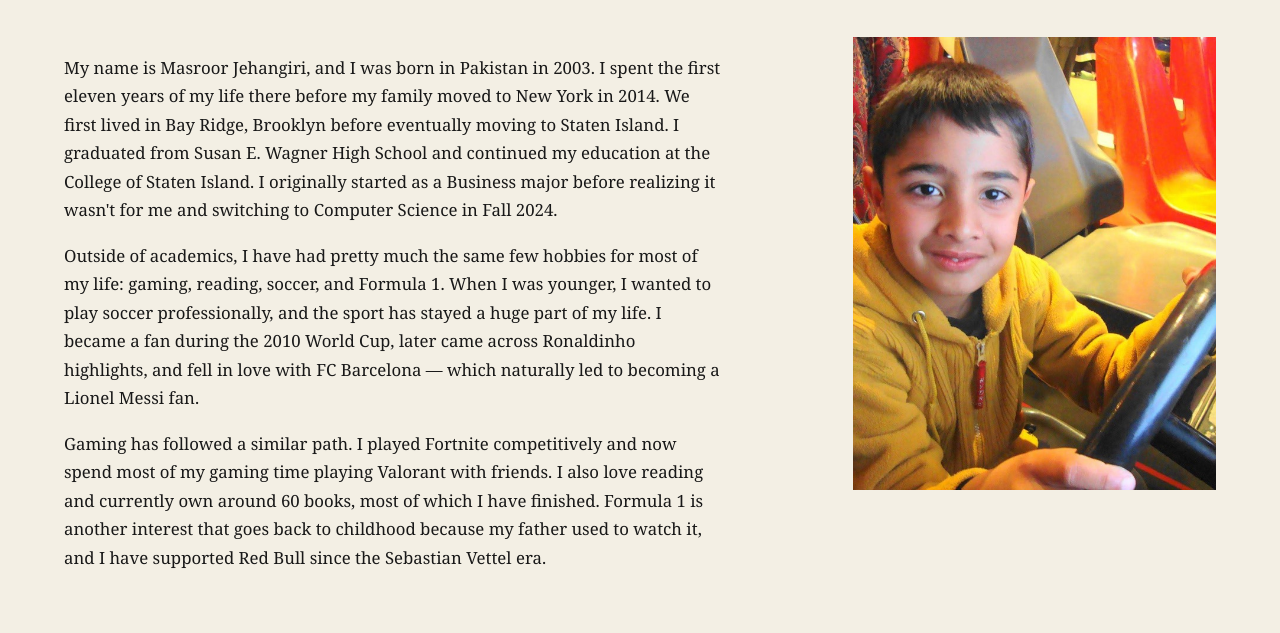
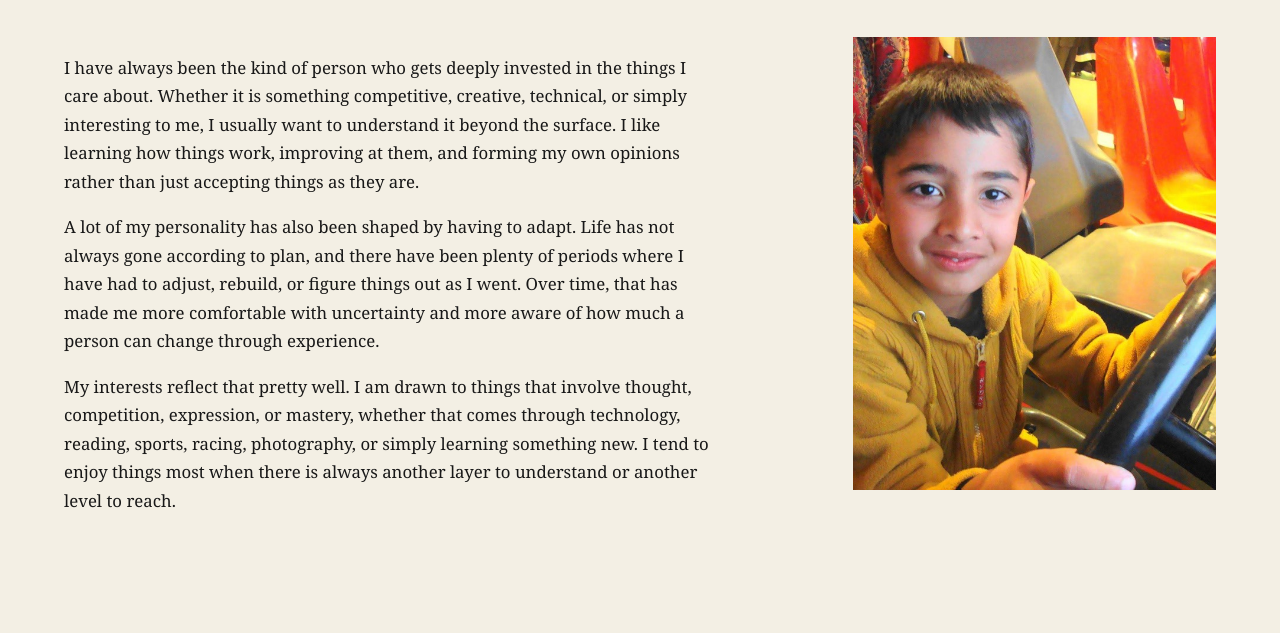
Before and after one commit to Masrawr/Portfolio-Website, a plain HTML site: page index.html in a window 1280 px wide. Shown: the part 654-1287 px from the top of the page. Drawn offline with Linux system fonts and the light colour scheme.

Commit message:
Hid ahmadiyyat section until it is completed and personalized intro to self more.

```diff
--- a/index.html
+++ b/index.html
@@ -37,12 +37,12 @@
 
         <section class="hero">
             <p class="hero-title">
-                Computer Science student at CUNY College of Staten Island.
+                Computer Science student at <br> CUNY College of Staten Island.
             </p>
 
             <p class="hero-description">
                 Expected to graduate in December 2027 and currently seeking Summer 2027 internship opportunities.
-                Experienced primarily with C++, Python, HTML, CSS and JavaScript. Also completed CodePath's Foundations
+                Experienced primarily with C++, Python, SQL, HTML, CSS and JavaScript. Completed CodePath's Foundations
                 of AI Engineering with Honors.
             </p>
 
@@ -54,37 +54,26 @@
             <div class="about-layout">
 
                 <div class="about-text">
-
                     <p>
-                        My name is Masroor Jehangiri, and I was born in Pakistan in 2003.
-                        I spent the first eleven years of my life there before my family
-                        moved to New York in 2014. We first lived in Bay Ridge, Brooklyn
-                        before eventually moving to Staten Island. I graduated from
-                        Susan E. Wagner High School and continued my education at the
-                        College of Staten Island. I originally started as a Business
-                        major before realizing it wasn't for me and switching to
-                        Computer Science in Fall 2024.
+                        I have always been the kind of person who gets deeply invested in the things I care about.
+                        Whether it is something competitive, creative, technical, or simply interesting to me, I usually
+                        want to understand it beyond the surface. I like learning how things work, improving at them,
+                        and forming my own opinions rather than just accepting things as they are.
                     </p>
 
                     <p>
-                        Outside of academics, I have had pretty much the same few hobbies
-                        for most of my life: gaming, reading, soccer, and Formula 1.
-                        When I was younger, I wanted to play soccer professionally, and
-                        the sport has stayed a huge part of my life. I became a fan during
-                        the 2010 World Cup, later came across Ronaldinho highlights, and
-                        fell in love with FC Barcelona — which naturally led to becoming
-                        a Lionel Messi fan.
+                        A lot of my personality has also been shaped by having to adapt. Life has not always gone
+                        according to plan, and there have been plenty of periods where I have had to adjust, rebuild, or
+                        figure things out as I went. Over time, that has made me more comfortable with uncertainty and
+                        more aware of how much a person can change through experience.
                     </p>
 
                     <p>
-                        Gaming has followed a similar path. I played Fortnite competitively
-                        and now spend most of my gaming time playing Valorant with friends.
-                        I also love reading and currently own around 60 books, most of which
-                        I have finished. Formula 1 is another interest that goes back to
-                        childhood because my father used to watch it, and I have supported
-                        Red Bull since the Sebastian Vettel era.
+                        My interests reflect that pretty well. I am drawn to things that involve thought, competition,
+                        expression, or mastery, whether that comes through technology, reading, sports, racing,
+                        photography, or simply learning something new. I tend to enjoy things most when there is always
+                        another layer to understand or another level to reach.
                     </p>
-
                 </div>
 
                 <img class="about-photo" src="images/babyme.jpeg" alt="Me as a kid">
@@ -215,14 +204,14 @@
                 </p>
             </div>
 
-            <div class="interest">
+            <!-- <div class="interest">
                 <h3>
                     <a href="interests/ahmadiyyat.html"> Ahmadiyyat ☪️ → </a>
                 </h3>
                 <p>
                     The most reliable source of direction in my life.
                 </p>
-            </div>
+            </div> -->
 
         </section>
 
```
Also changed, not shown: 1 other file.
